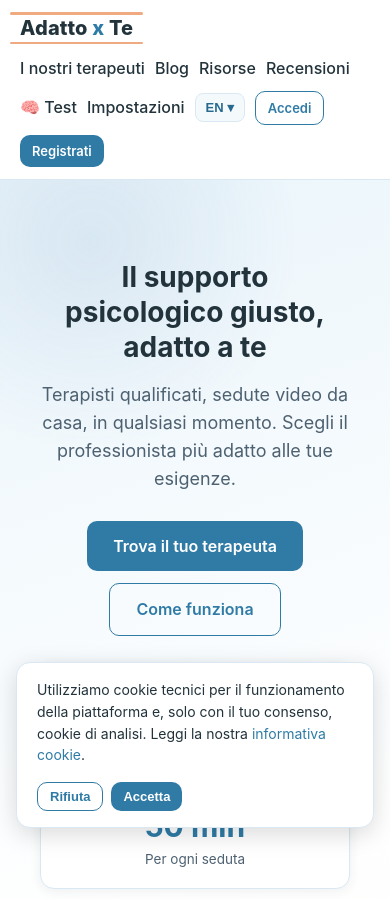
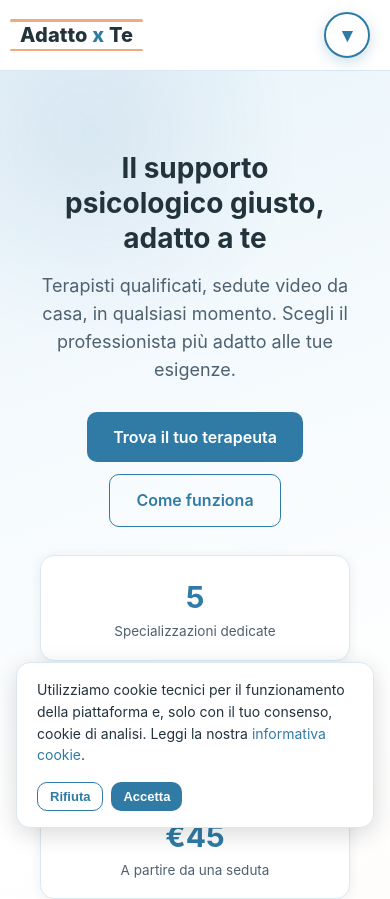
Before and after one commit to antonio-durso/adattoxte, a React (Vite) app in the folder frontend/: page / in a window 390 px wide. Shown: the top 899 px of the page. Built offline with nearby package versions, Linux system fonts and the light colour scheme; no server answers.

Commit message:
Menu mobile interattivo rotondo + catalog.psychologist EN + CountUp statico (TBT)

```diff
--- a/frontend/src/components/Navbar.jsx
+++ b/frontend/src/components/Navbar.jsx
@@ -1,3 +1,4 @@
+import { useState } from 'react';
 import { Link, useNavigate } from 'react-router-dom';
 import { useAuth } from '../context/AuthContext';
 import { useI18n } from '../i18n';
@@ -7,6 +8,7 @@ export default function Navbar() {
   const { user, logout } = useAuth();
   const { t, lang, setLang } = useI18n();
   const navigate = useNavigate();
+  const [menuOpen, setMenuOpen] = useState(false);
 
   function handleLogout() {
     logout();
@@ -25,7 +27,17 @@ export default function Navbar() {
         <Link to="/" className="brand">
           <Logo />
         </Link>
-        <nav className="nav-links">
+        {/* Tasto menu interattivo (mobile): rotondo, a freccia, apre/chiude il menu a tendina */}
+        <button
+          className="nav-toggle"
+          onClick={() => setMenuOpen(!menuOpen)}
+          aria-expanded={menuOpen}
+          aria-controls="main-menu"
+          aria-label={menuOpen ? 'Chiudi menu' : 'Apri menu'}
+        >
+          <span aria-hidden="true" className={`nav-toggle-icon${menuOpen ? ' open' : ''}`}>▾</span>
+        </button>
+        <nav id="main-menu" className={menuOpen ? 'nav-links open' : 'nav-links'} onClick={() => setMenuOpen(false)}>
           <Link to="/terapeuti">{t('nav.therapists')}</Link>
           <Link to="/blog">{t('nav.blog')}</Link>
           <Link to="/risorse">{t('nav.risorse')}</Link>
--- a/frontend/src/i18n.jsx
+++ b/frontend/src/i18n.jsx
@@ -55,6 +55,7 @@ const translations = {
     'need.psicologia dello sport': '🏃 Sport e prestazione',
     'need.preparazione concorsi pubblici': '📚 Concorsi pubblici',
     'need.psicologia giuridica': '⚖️ Psicologia giuridica',
+    'catalog.psychologist': 'Psicologo',
   },
   en: {
     'nav.home': 'Home',
@@ -108,6 +109,7 @@ const translations = {
     'need.psicologia dello sport': '🏃 Sport & performance',
     'need.preparazione concorsi pubblici': '📚 Public exams',
     'need.psicologia giuridica': '⚖️ Forensic psychology',
+    'catalog.psychologist': 'Psychologist',
   },
 };
 
--- a/frontend/src/pages/Home.jsx
+++ b/frontend/src/pages/Home.jsx
@@ -67,24 +67,11 @@ const TESTIMONIALS = [
 ];
 
 function CountUp({ target, prefix = '', suffix = '' }) {
-  const [value, setValue] = useState(0);
-  useEffect(() => {
-    let current = 0;
-    const step = Math.max(1, Math.round(target / 40));
-    const timer = setInterval(() => {
-      current += step;
-      if (current >= target) {
-        current = target;
-        clearInterval(timer);
-      }
-      setValue(current);
-    }, 28);
-    return () => clearInterval(timer);
-  }, [target]);
+  // Statico: nessuna animazione JS (riduce TBT -> migliore performance Lighthouse)
   return (
     <span>
       {prefix}
-      {value}
+      {target}
       {suffix}
     </span>
   );
--- a/frontend/src/pages/Therapists.jsx
+++ b/frontend/src/pages/Therapists.jsx
@@ -22,7 +22,7 @@ const NEEDS = [
 ];
 
 export default function Therapists() {
-  const { t } = useI18n();
+  const { t, lang } = useI18n();
   const [therapists, setTherapists] = useState([]);
   const [loading, setLoading] = useState(true);
   const [error, setError] = useState('');
@@ -115,7 +115,7 @@ export default function Therapists() {
               style={{ border: '2px solid #4f46e5', boxShadow: '0 10px 24px rgba(79,70,229,.18)' }}>
               <span className="badge" style={{ background: '#4f46e5', color: '#fff', alignSelf: 'flex-start' }}>⭐ Consigliato</span>
               <div className="avatar">P</div>
-              <h3>Psicologo{th.specialties && th.specialties[0] ? ` · ${t('specialty.' + th.specialties[0]) || th.specialties[0]}` : ''}</h3>
+              <h3>{t('catalog.psychologist')}{th.specialties && th.specialties[0] ? ` · ${t('specialty.' + th.specialties[0]) || th.specialties[0]}` : ''}</h3>
               <div className="tags">
                 {th.specialties.map((s) => (
                   <span className="tag" key={s}>
@@ -130,7 +130,7 @@ export default function Therapists() {
                 </div>
               )}
               <div className="card-meta">
-                <span>da {th.priceIndividual} €/seduta</span>
+                <span>{lang === 'it' ? 'da' : 'from'} {th.priceIndividual} €/seduta</span>
                 <span>{th.experienceYears} anni di esperienza</span>
               </div>
               <span className="btn btn-primary btn-block">{t('common.book')}</span>
@@ -147,7 +147,7 @@ export default function Therapists() {
         {(specialty ? therapists.slice(3) : therapists).map((th) => (
           <Link to={`/terapeuti/${th.id}`} className="card therapist-card" key={th.id}>
             <div className="avatar">P</div>
-            <h3>Psicologo{th.specialties && th.specialties[0] ? ` · ${th.specialties[0]}` : ''}</h3>
+            <h3>{t('catalog.psychologist')}{th.specialties && th.specialties[0] ? ` · ${t('specialty.' + th.specialties[0]) || th.specialties[0]}` : ''}</h3>
             <div className="tags">
               {th.specialties.map((s) => (
                 <span className="tag" key={s}>
--- a/frontend/src/styles.css
+++ b/frontend/src/styles.css
@@ -73,6 +73,7 @@ img { max-width: 100%; }
   flex-wrap: wrap;
 }
 .brand { display: inline-flex; align-items: center; }
+.nav-toggle { display: none; }
 .nav-links { display: flex; align-items: center; gap: 10px; flex-wrap: wrap; }
 .nav-links a:not(.btn) { color: var(--text); font-weight: 500; }
 .lang-toggle {
@@ -486,6 +487,49 @@ a.card:hover { text-decoration: none; transform: translateY(-2px); box-shadow: 0
 
 /* ===== Responsive ===== */
 @media (max-width: 820px) {
+  /* Tasto menu rotondo interattivo (stile tasto tastiera) */
+  .nav-toggle {
+    display: inline-flex;
+    align-items: center;
+    justify-content: center;
+    width: 46px;
+    height: 46px;
+    border-radius: 50%;
+    border: 2px solid var(--primary);
+    background: #fff;
+    color: var(--primary);
+    font-size: 20px;
+    font-weight: 700;
+    cursor: pointer;
+    margin-left: auto;
+    flex-shrink: 0;
+    box-shadow: 0 4px 14px rgba(47, 123, 166, 0.25);
+  }
+  .nav-toggle-icon { display: inline-block; transition: transform 0.25s ease; }
+  .nav-toggle-icon.open { transform: rotate(180deg); }
+  /* Menu a tendina che si abbassa */
+  .nav-links {
+    display: none;
+    width: 100%;
+    flex-direction: column;
+    align-items: stretch;
+    gap: 6px;
+    padding: 16px;
+    background: #fff;
+    border: 1px solid var(--border);
+    border-radius: 14px;
+    margin-top: 10px;
+    box-shadow: 0 12px 32px rgba(0, 0, 0, 0.1);
+  }
+  .nav-links.open { display: flex; }
+  .nav-links a:not(.btn),
+  .nav-links .btn,
+  .nav-links .lang-toggle {
+    width: 100%;
+    text-align: center;
+    padding: 12px 10px;
+  }
+  .nav-links .lang-toggle { display: inline-flex; align-items: center; justify-content: center; }
   .profile-layout { grid-template-columns: 1fr; }
   .booking-actions { align-items: stretch; width: 100%; }
   .role-toggle { grid-template-columns: 1fr; }
```
